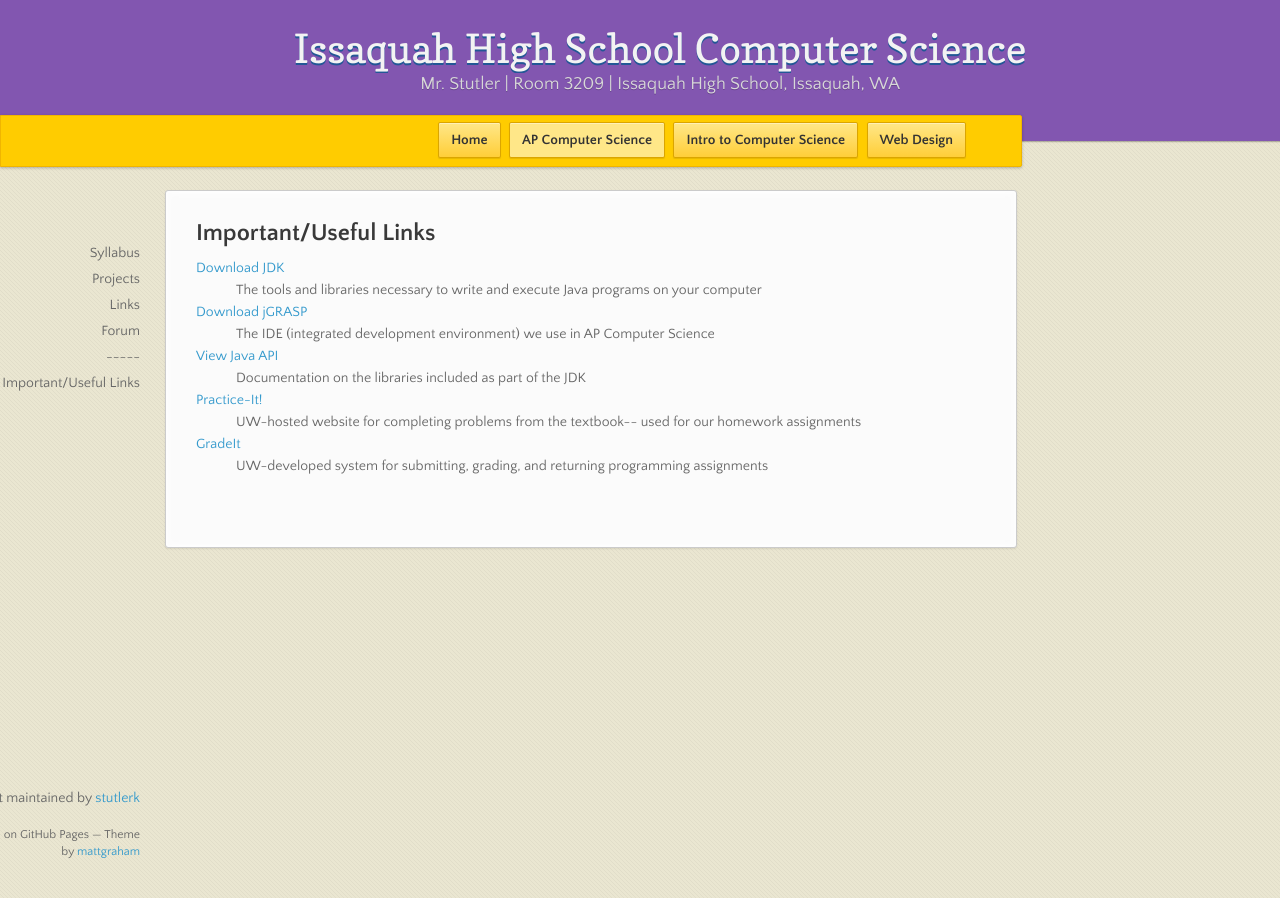
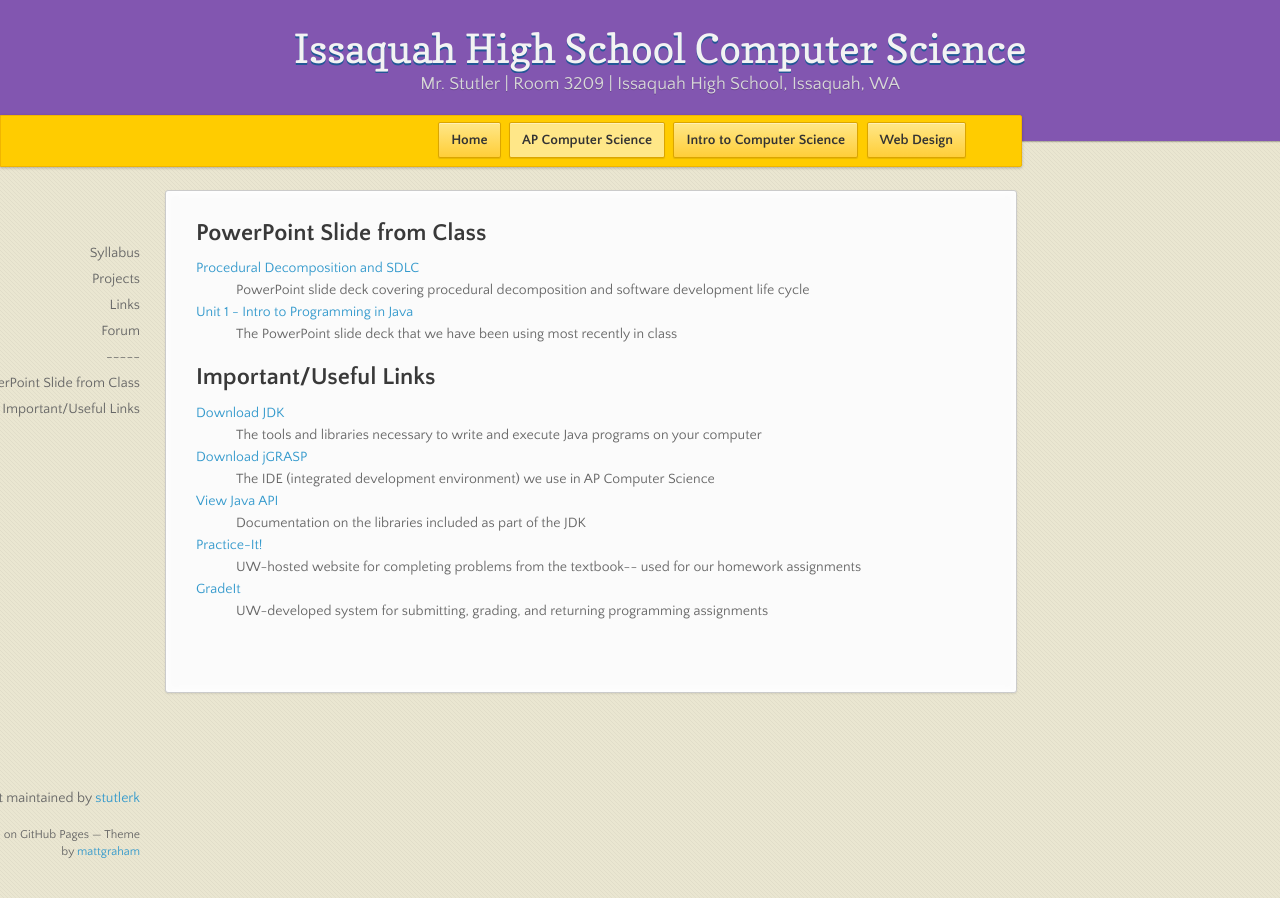
Before and after one commit to stutlerk/ihs-website, a Jekyll site: the page built from _apcs/links.html, in a window 1280 px wide. Built offline with Jekyll 4.4.1, drawn with Linux system fonts in a browser that asks for light colours; nearby versions of some CDN libraries.

Commit message:
Update links.html

```diff
--- a/_apcs/links.html
+++ b/_apcs/links.html
@@ -4,6 +4,14 @@ course: apcs
 layout: course
 ---
 <section>
+<h2>PowerPoint Slide from Class</h2>
+<dl>
+    <dt><a href="https://issaquahwednet-my.sharepoint.com/personal/stutlerk_issaquah_wednet_edu/_layouts/15/guestaccess.aspx?guestaccesstoken=vxO4R2bxYPCS6ugj5rtTimj6B0%2bQpPbj0O4xMTdYU9A%3d&docid=061574bfac13c4b7594aba7d9cb5f5561&rev=1">Procedural Decomposition and SDLC</a></dt>
+    <dd>PowerPoint slide deck covering procedural decomposition and software development life cycle</dd>
+
+    <dt><a href="https://issaquahwednet-my.sharepoint.com/personal/stutlerk_issaquah_wednet_edu/_layouts/15/guestaccess.aspx?guestaccesstoken=vxO4R2bxYPCS6ugj5rtTimj6B0%2bQpPbj0O4xMTdYU9A%3d&docid=061574bfac13c4b7594aba7d9cb5f5561&rev=1">Unit 1 - Intro to Programming in Java</a></dt>
+    <dd>The PowerPoint slide deck that we have been using most recently in class</dd>
+</dl>
 <h2>Important/Useful Links</h2>
 <dl>
     <dt><a href="http://www.oracle.com/technetwork/java/javase/downloads/jdk8-downloads-2133151.html">Download JDK</a></dt>
```
